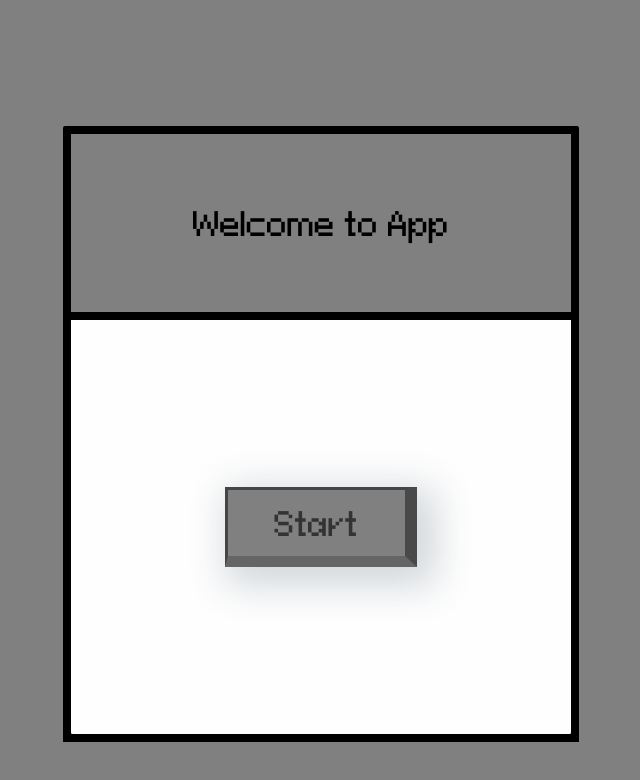
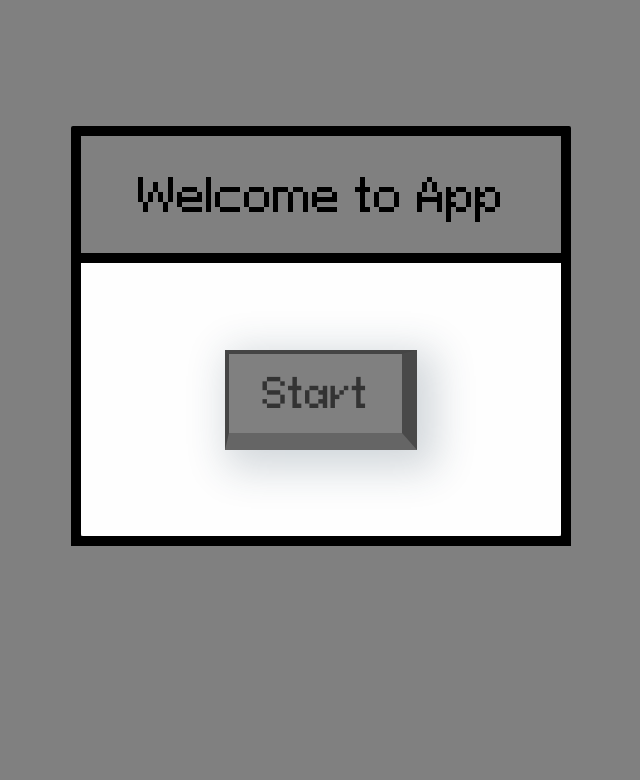
Before and after one commit to kirillqwerty/authorization-module-ng, an Angular app: page / in a window 1280 px wide. Shown: the top 780 px of the page, without its empty margins (319-959 px from the left). Built offline with nearby package versions, Linux system fonts and the light colour scheme.

Commit message:
Replace vh with px

```diff
--- a/src/app/authorization/login/login.component.scss
+++ b/src/app/authorization/login/login.component.scss
@@ -1,35 +1,26 @@
 .box{
     background-color: grey;
-    width: 100vw;
-    height: 100vh;
+    // width: 100vw;
+    // height: 100vh;
 }
 
 .window-wrapper{
-    height: 60vh;
+    height: 581px;
 }
 .label-wrapper{
     height: 20%;
     border-bottom: none;
 }
 
-.input-wrapper{
-    height: 50%;
-    display: flex;
-    align-items: center;
-    // justify-content: space-around;
-    justify-content: center;
-    flex-direction: column;
-}
-
 span{
-    font-size: 1.7vh;
+    font-size: 16px;
     position: absolute;
     color: red;
-    margin-top: 12vh;
+    margin-top: 116px;
 }
 
 label{
-    font-size: 2.5vh;
+    font-size: 24px;
 }
 
 .button-wrapper{
@@ -41,7 +32,7 @@ label{
 }
 
 .reg-btn{
-    font-size: 2.5vh;
+    font-size: 24px;
     color: blue;
     text-decoration: underline;
 
@@ -61,7 +52,7 @@ label{
 
 button{
     color: black;
-    height: 8vh;
+    height: 77px;
 }
 
 button:active{
--- a/src/app/authorization/login/login.component.ts
+++ b/src/app/authorization/login/login.component.ts
@@ -53,7 +53,7 @@ export class LoginComponent implements OnDestroy {
                 },
                 error: () => {
                     this.loginForm.setValue({username: "", password: ""});
-                    this.loginForm.markAsUntouched;
+                    // this.loginForm.markAsUntouched();
                     this.loader = false;
                     alert("try again");
                     this.cdr.detectChanges();
--- a/src/app/authorization/registration/registration.component.html
+++ b/src/app/authorization/registration/registration.component.html
@@ -58,7 +58,7 @@
                         Max length - 64
             </span>
 
-            <span class="password-error-message" *ngIf="
+            <span *ngIf="
                         !registrationForm.get('password')?.errors?.['required'] &&
                         !registrationForm.get('password')?.errors?.['minlength'] &&
                         !registrationForm.get('password')?.errors?.['maxlength'] &&
@@ -88,9 +88,11 @@
         <div class="input-wrapper">
             <label>Phone Number</label>
 
-            <label class="mark" ></label>
+            <div class="input-phonenumber-wrapper">
+                <div class="plus-sign">+</div>
+                <input type="text" class="phonenumber" formControlName="phoneNumber">
+            </div>
 
-            <input type="text" formControlName="phoneNumber">
 
             <span *ngIf="registrationForm.get('phoneNumber')?.errors?.['minlength'] &&
                         registrationForm.get('phoneNumber')?.touched">
--- a/src/app/authorization/registration/registration.component.scss
+++ b/src/app/authorization/registration/registration.component.scss
@@ -1,6 +1,6 @@
 .window-wrapper{
     margin-top: 2%;
-    height: 90vh;
+    height: 872px;
 }
 
 .label-wrapper{
@@ -10,8 +10,9 @@
 
 .form-wrapper{
     height: 70%;
-    flex-direction: column;
-    justify-content: space-evenly;
+    // flex-direction: column;
+    // justify-content: left;
+    // justify-content: space-evenly;
 }
 
 .button-wrapper{
@@ -20,25 +21,46 @@
 }
 
 label{
-    font-size: 2.5vh;
+    margin-left: 10px;
+    align-self:baseline;
+    font-size: 24px;
 }
 
 input{
-    height:50%
+    outline: none;
+    height:40%
+}
+
+.input-phonenumber-wrapper{
+    display: flex;
+    justify-content: center;
+    align-items: center;
+    width: 100%;
+}
+
+.plus-sign{
+    height: 60%;
+    border: 10px solid black;
+    border-right: none;
+    font-size: 50px;
+}
+
+.phonenumber{
+    width: 85%;
+    height: 58%;
+    border-left: none;
+}
+
+.input-wrapper{
+    width: 100%;
+    justify-content:left;
+
 }
 
 span{
-    font-size: 1.7vh;
-    position: absolute;
+    font-size: 16px;
+    // position: absolute;
     color: red;
-    margin-left: -30vh;
-    margin-top: 6.5vh;
+    margin-left: 10px;
+    align-self:baseline;
 }
-
-.password-error-message{
-    margin-left: -40vh;
-}
-
-.passwordConf-error-message{
-    margin-left: -35vh;
-}
--- a/src/app/authorization/registration/registration.component.ts
+++ b/src/app/authorization/registration/registration.component.ts
@@ -21,7 +21,7 @@ export class RegistrationComponent implements OnInit, OnDestroy {
         username: new FormControl(<string|null> null, [Validators.required, Validators.minLength(6), Validators.maxLength(64)]),
         password: new FormControl(<string|null> null, [Validators.required, Validators.minLength(8), Validators.maxLength(64), passwordValidator]),
         passwordConf: new FormControl(<string|null> null, [Validators.required]),
-        phoneNumber: new FormControl(<string|null> "+", [Validators.minLength(9), Validators.maxLength(15), phoneValidator])
+        phoneNumber: new FormControl(<string|null> null, [Validators.minLength(9), Validators.maxLength(15), phoneValidator])
     })
 
     public differentPasswords = false;
--- a/src/app/authorization/validators/forms-validator.ts
+++ b/src/app/authorization/validators/forms-validator.ts
@@ -5,7 +5,7 @@ export function passwordValidator(control: AbstractControl): { [key: string]: bo
         return null
     }
 
-    else return {"passwordError": true};
+    return {"passwordError": true};
 }
 
 export function phoneValidator(control: AbstractControl): { [key: string]: boolean } | null{
@@ -13,5 +13,5 @@ export function phoneValidator(control: AbstractControl): { [key: string]: boole
         return null
     }
 
-    else return {"phoneError": true};
+    return {"phoneError": true};
 }
--- a/src/styles.scss
+++ b/src/styles.scss
@@ -18,13 +18,13 @@ body{
     right: 35%;
     text-align: center;
     margin-top: 10%;
-    min-width: 500px;
-    min-height: 600px;
-    height: 40vh;
-    width: 25vw;
+    min-width: 150px;
+    min-height: 200px;
+    height: 400px;
+    width: 480px;
     // max-height: 100vh;
     // max-width: 100vw;
-    border: 1vh solid black;
+    border: 10px solid black;
     border-top-left-radius: 2px;
     border-top-right-radius: 2px;
     display: flex;
@@ -34,7 +34,7 @@ body{
 }
 .label-wrapper {
     background: grey;
-    font-size: 4vh;
+    font-size: 45px;
     letter-spacing: -1px;
     font-weight:100;
     height: 30%;
@@ -42,26 +42,35 @@ body{
     display: flex;
     align-items: center;
     width: 100%;
-    border-bottom: 1vh solid black;
+    border-bottom: 10px solid black;
 }
 
 .form-wrapper{
     height: 60%;
     width: 100%;
     background: #fefefe;
-    border: 1vh solid black;
+    border: 10px solid black;
     display: flex;
     align-items: center;
     flex-direction: column;
 }
 
 input{
-    padding-left: 1vh;
-    font-size: 3vh;
-    border: 1vh solid black;
+    padding-left: 10px;
+    font-size: 29px;
+    border: 10px solid black;
     height: 25%;
     font-family: 'Pixeloid Font';
     width: 90%;
+}
+
+.input-wrapper{
+    height: 50%;
+    display: flex;
+    align-items: center;
+    // justify-content: space-around;
+    justify-content: center;
+    flex-direction: column;
 }
 
 .button-wrapper{
@@ -74,21 +83,21 @@ input{
     border-bottom-right-radius: 2px;
     border-bottom-left-radius: 2px;
 }
+
 button{
-    min-width: 192px;
+    min-width: 100px;
     font-family: 'Pixeloid Font';
-    font-size: 4vh;
+    font-size: 40px;
     letter-spacing: -1px;
     color: rgb(51, 51, 51);
-    width: 10vw;
-    height: 10vh;
+    width: 192px;
+    height: 100px;
     background: rgb(128, 128, 128);
-    border: 0.4vh solid rgba(27, 27, 27, 0.582);
-    border-bottom: 0.9vw solid rgba(90, 90, 90, 0.7);
-    border-right: 1.5vh solid rgba(51, 51, 51, 0.7);
+    border: 4px solid rgba(27, 27, 27, 0.582);
+    border-bottom: 17px solid rgba(90, 90, 90, 0.7);
+    border-right: 15px solid rgba(51, 51, 51, 0.7);
     box-shadow: 10px 10px 38px 9px rgba(34, 60, 80, 0.2);
 }
-
 button:hover{
     color: rgba(51, 51, 51, 0.918);
     cursor: pointer;
@@ -97,16 +106,16 @@ button:hover{
 }
 
 button:active{
-    margin-top: 0.1vw;
-    margin-left: 0.3vh;
-    width: 9.9vw;
-    height: 9.9vh;
+    margin-top: 2px;
+    margin-left: 3px;
+    width: 192px;
+    height: 96px;
     color: rgb(65, 190, 65);
     background: rgb(250, 234, 214, 0.8);
     // transition-duration: 0.1s;
-    border: 0.7vh solid rgba(80, 80, 80, 0.9);
-    border-bottom: 0.7vw solid rgba(90, 90, 90, 0.9);
-    border-right: 1.2vh solid rgba(51, 51, 51, 0.9);
+    border: 7px solid rgba(80, 80, 80, 0.9);
+    border-bottom: 13px solid rgba(90, 90, 90, 0.9);
+    border-right: 12px solid rgba(51, 51, 51, 0.9);
 }
 
 button:disabled:active{
```
Also changed, not shown: .eslintrc.json.
